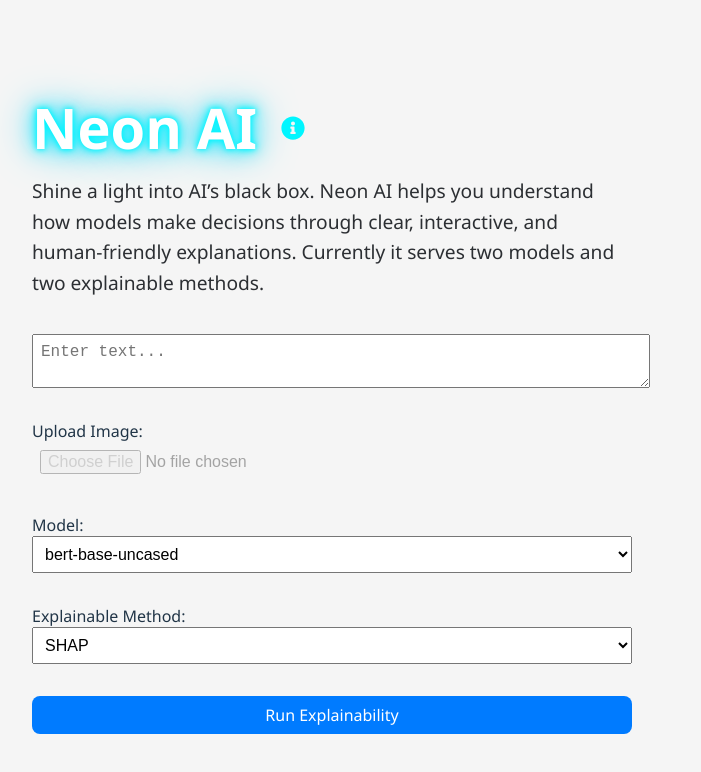
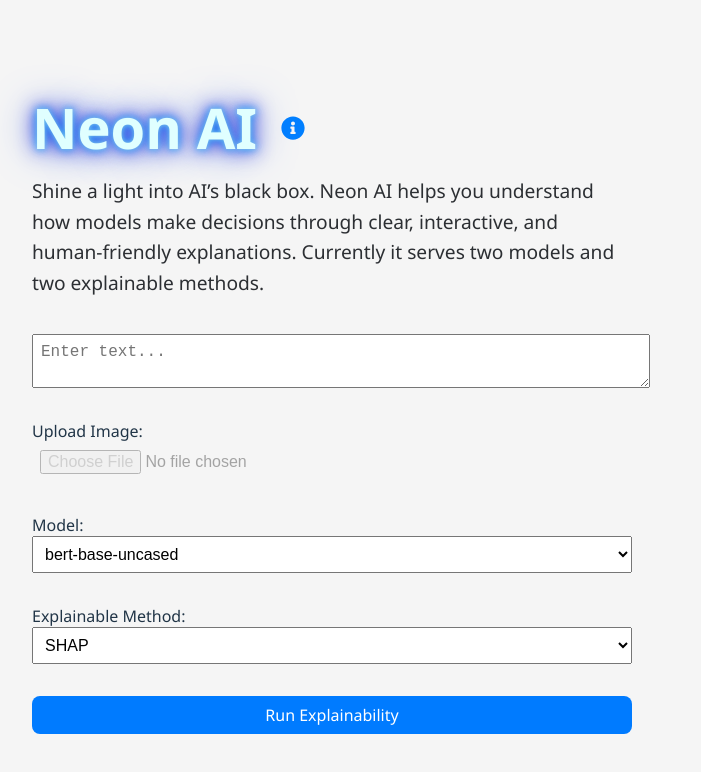
Before and after one commit to BrianTruong23/explainableAI, a React (Vite) app in the folder xai-frontend/: page / in a window 1280 px wide. Shown: the top 772 px of the page, without its empty margins (0-701 px from the left). Built offline with nearby package versions, Linux system fonts and the light colour scheme.

Commit message:
change color for neonai

```diff
--- a/xai-frontend/src/App.css
+++ b/xai-frontend/src/App.css
@@ -58,16 +58,19 @@
 
 .neon-title {
   font-size: 3.5rem;
-  color: #ffffff;
+  color: #E0FFFF; /* Very light cyan for the 'tube' itself */
   font-weight: 700;
   font-family: 'Segoe UI', Tahoma, Geneva, Verdana, sans-serif;
+  /* Initial text-shadow, blending the blues */
   text-shadow:
-    0 0 5px #00f6ff,
-    0 0 10px #00f6ff,
-    0 0 20px #00e5ff,
-    0 0 40px #00cfff;
+    0 0 5px #87CEEB,   /* Lighter, immediate glow */
+    0 0 10px #007FFF,  /* Medium vibrant blue */
+    0 0 20px #0000CD,  /* Deeper blue */
+    0 0 40px #4169E1;  /* Outermost, slightly purpleish deep blue */
+  animation: flicker 3s infinite alternate ease-in-out;
 }
 
+/* Your existing subtext styles */
 .explanation-subtext {
   margin-top: 2px;
   font-size: 1.2rem;
@@ -79,18 +82,53 @@
 
 
 @keyframes flicker {
-  0% {
+  0%, 19%, 21%, 23%, 25%, 54%, 56%, 100% {
     opacity: 1;
+    text-shadow:
+      0 0 5px #87CEEB,   /* Lighter, immediate glow */
+      0 0 10px #007FFF,  /* Medium vibrant blue */
+      0 0 20px #0000CD,  /* Deeper blue */
+      0 0 40px #4169E1;  /* Outermost, slightly purpleish deep blue */
   }
-  45% {
-    opacity: 0.8;
+  20%, 24%, 55% {
+    opacity: 0.7; /* Slightly dimmer */
+    text-shadow:
+      0 0 3px #87CEEB,
+      0 0 8px #007FFF,
+      0 0 15px #0000CD,
+      0 0 30px #4169E1; /* Slightly less intense shadow */
   }
-  70% {
-    opacity: 0.6;
+  22% {
+    opacity: 0.9; /* Quick, slight dim */
+    text-shadow:
+      0 0 4px #87CEEB,
+      0 0 9px #007FFF,
+      0 0 18px #0000CD,
+      0 0 35px #4169E1;
   }
-  100% {
-    opacity: 1;
+  30%, 35%, 60% {
+    opacity: 0.5; /* More significant dimming */
+    text-shadow:
+      0 0 2px #87CEEB,
+      0 0 5px #007FFF,
+      0 0 10px #0000CD,
+      0 0 20px #4169E1;
   }
+  40%, 65% {
+    opacity: 0.8; /* Brief, moderate dimming */
+    text-shadow:
+      0 0 4px #87CEEB,
+      0 0 9px #007FFF,
+      0 0 18px #0000CD,
+      0 0 35px #4169E1;
+  }
+}
+
+.info-icon {
+  cursor: pointer;
+  font-size: 24px;
+  color: #007FFF; /* Use 'color' for font color in CSS */
+  margin-left: 12px; /* Use 'margin-left' for marginLeft in CSS */
 }
 
 .modal-overlay {
--- a/xai-frontend/src/App.jsx
+++ b/xai-frontend/src/App.jsx
@@ -144,12 +144,7 @@
   <div className="explanation-header">
   <h1 className="neon-title">Neon AI</h1>
   <FaInfoCircle
-    style={{
-      cursor: "pointer",
-      fontSize: "24px",
-      color: "#00f6ff", // cleaner cyan glow
-      marginLeft: "12px",
-    }}
+    class="info-icon"
     onClick={toggleInfo}
   />
 
```
